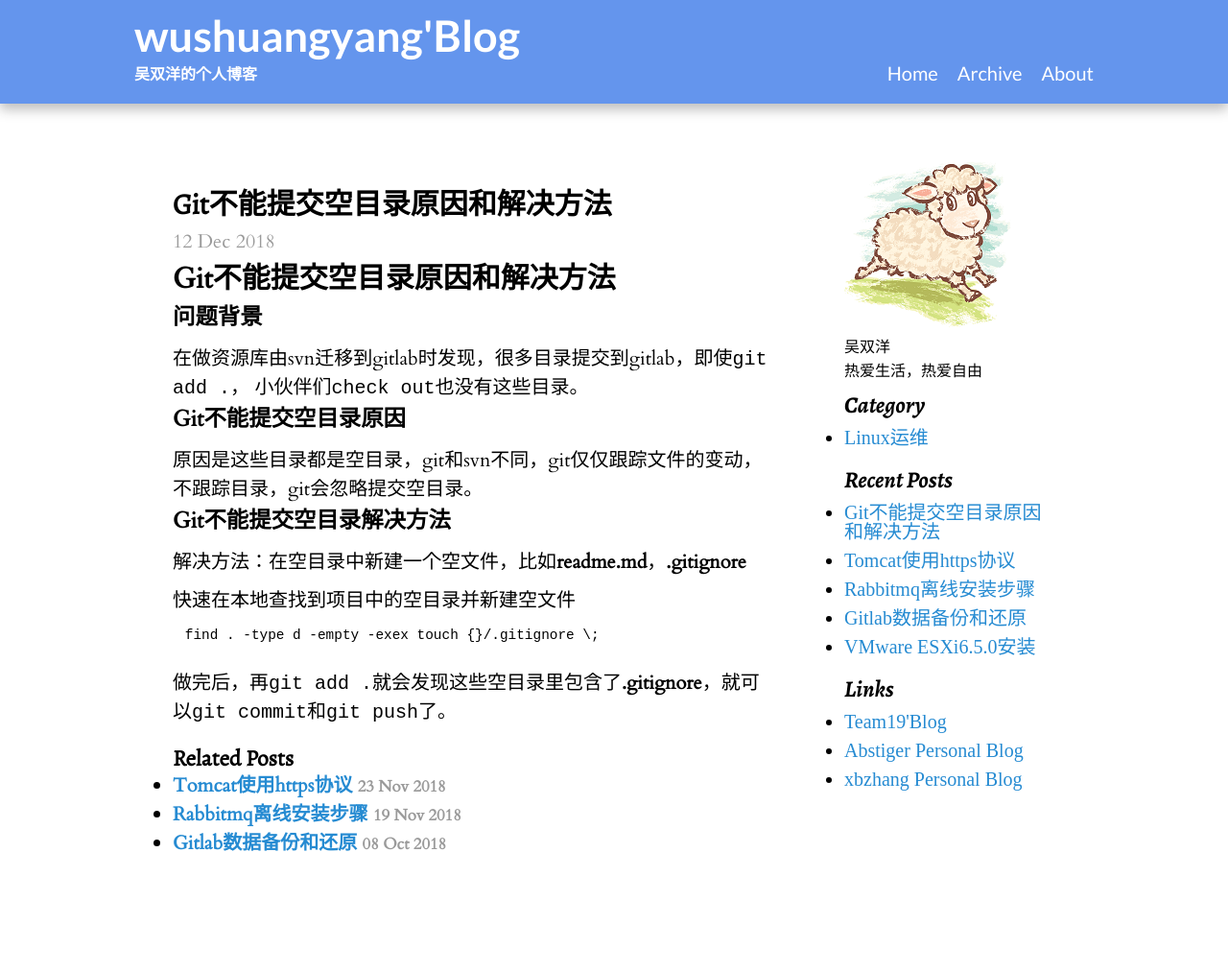
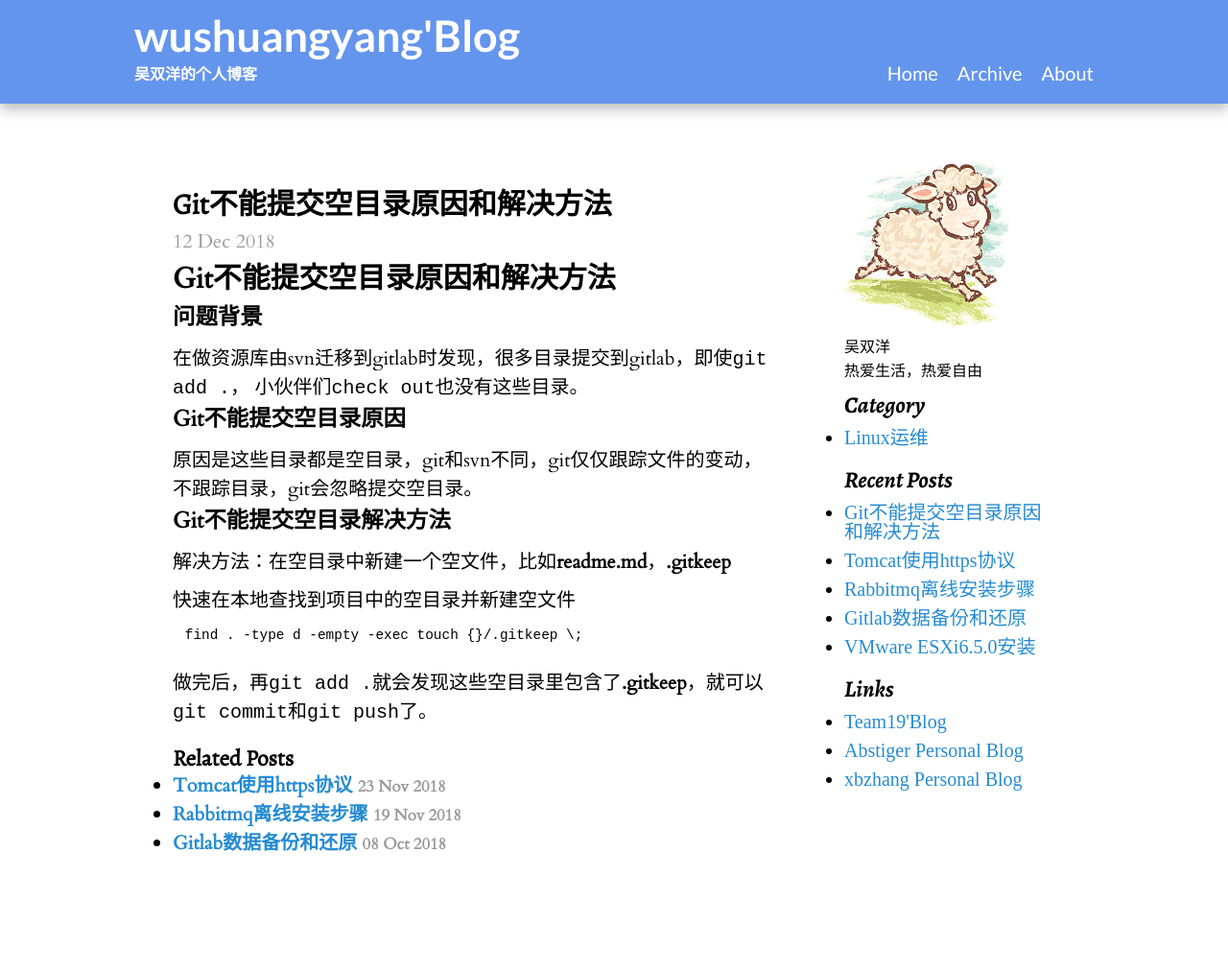
Before and after one commit to wushuangyang/blog, a Jekyll site: the page built from _posts/2018-12-12-git-commit-empty-directory.md, in a window 1280 px wide. Shown: the whole page at 96% size. Built offline with Jekyll 4.4.1, drawn with Linux system fonts in a browser that asks for light colours; some web fonts are replaced.

Commit message:
fix: gitignore to gitkeep

````diff
--- a/_posts/2018-12-12-git-commit-empty-directory.md
+++ b/_posts/2018-12-12-git-commit-empty-directory.md
@@ -16,11 +16,11 @@ category: Linux运维
 
 ### Git不能提交空目录解决方法
 
-解决方法：在空目录中新建一个空文件，比如**readme.md**，**.gitignore**
+解决方法：在空目录中新建一个空文件，比如**readme.md**，**.gitkeep**
 
 快速在本地查找到项目中的空目录并新建空文件
 
 ```cmd
-find . -type d -empty -exex touch {}/.gitignore \;
+find . -type d -empty -exec touch {}/.gitkeep \;
 ```
-做完后，再`git add .`就会发现这些空目录里包含了**.gitignore**，就可以`git commit`和`git push`了。
+做完后，再`git add .`就会发现这些空目录里包含了**.gitkeep**，就可以`git commit`和`git push`了。
````
